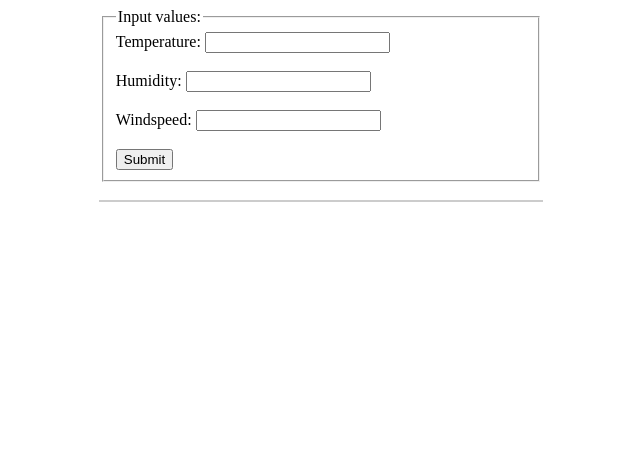
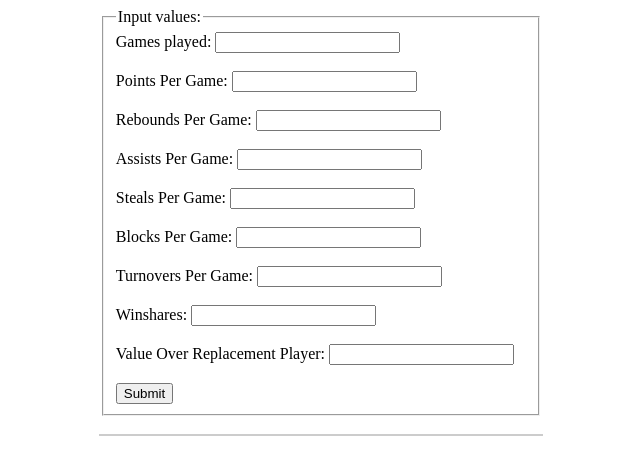
Before and after one commit to wywchan/hegotgame, a Flask app: page / in a window 1280 px wide. Shown: the top 475 px of the page, without its empty margins (319-959 px from the left). Run offline with Flask 2, Linux system fonts and the light colour scheme; parts of the project's set-up code (start-up, migrations or seed data) failed here and were passed over.

Commit message:
Add files via upload

```diff
--- a/app.py
+++ b/app.py
@@ -1,11 +1,25 @@
 import flask
-import pickle
+from joblib import load
+from sklearn.preprocessing import StandardScaler
+from sklearn.metrics import mean_squared_error
 import pandas as pd
+import numpy as np
+from keras.models import Sequential
+from tensorflow.keras.models import model_from_json
+from keras.layers import Dense, Dropout
+from keras.metrics import RootMeanSquaredError
+from keras.callbacks import EarlyStopping
 
-# Use pickle to load in the pre-trained model.
-with open(f'model/bike_model_rf.pkl', 'rb') as f:
-    model = pickle.load(f)
+# Use joblib to load in the StandardScaler.
+sc = load('model/scaler.joblib')
 
+# Load train neural network.
+json_file = open('model/model.json', 'r')
+loaded_model_json = json_file.read()
+json_file.close()
+deploymodel = model_from_json(loaded_model_json)
+deploymodel.load_weights('model/deploymodelweights.h5')
+deploymodel.compile(loss='mse', optimizer = 'adam')
 app = flask.Flask(__name__, template_folder='templates')
 
 @app.route('/', methods=['GET', 'POST'])
@@ -13,16 +27,37 @@ def main():
     if flask.request.method == 'GET':
         return(flask.render_template('main.html'))
     if flask.request.method == 'POST':
-        temperature = flask.request.form['temperature']
-        humidity = flask.request.form['humidity']
-        windspeed = flask.request.form['windspeed']
-        input_variables = pd.DataFrame([[temperature, humidity, windspeed]],
-                                       columns=['temperature', 'humidity', 'windspeed'],
+        g = int(flask.request.form['g'])
+        ppg = float(flask.request.form['ppg'])
+        rpg = float(flask.request.form['rpg'])
+        apg = float(flask.request.form['apg'])
+        spg = float(flask.request.form['spg'])
+        bpg = float(flask.request.form['bpg'])
+        tov = float(flask.request.form['tov']) * g
+        ws = float(flask.request.form['ws'])
+        vorp = float(flask.request.form['vorp'])
+        pts = g * ppg
+        trb = g * rpg
+        ast = g * apg
+        stl = g * spg
+        blk = g * bpg
+        ppgx2 = ppg * ppg
+        ppg_pts = ppg * pts
+        input_variables = pd.DataFrame([[g,ppg,ppgx2, ppg_pts, trb, rpg, ast, apg, stl, spg, blk, bpg, tov, ws, vorp]],
+                                       columns=['g','ppg','ppg^2', 'ppg pts', 'trb', 'rpg', 'ast', 'apg', 'stl', 'spg', 'blk', 'bpg', 'tov', 'ws', 'vorp'],
                                        dtype=float)
-        prediction = model.predict(input_variables)[0]
+        input_variables_sc = sc.transform(input_variables)
+        prediction = deploymodel.predict(input_variables_sc)[0]
         return flask.render_template('main.html',
-                                     original_input={'Temperature':temperature,
-                                                     'Humidity':humidity,
-                                                     'Windspeed':windspeed},
-                                     result=prediction,
+                                     original_input={'Games':g,
+                                                     'Points Per Game':ppg,
+                                                     'Rebounds Per Game':rpg,
+                                                     'Assists Per Game':apg,
+                                                     'Steals Per Game':spg,
+                                                     'Blocks Per Game':bpg,
+                                                     'Turnovers Per Game':round(tov/g),
+                                                     'Winshares':ws,
+                                                     'Value Over Replacement Player':vorp,
+                                                     },
+                                     result=int(prediction),
                                      )
--- a/requirements.txt
+++ b/requirements.txt
@@ -1,5 +1,7 @@
 flask
 pandas
 gunicorn
-sklearn
+sklearn.preprocessing
+joblib
+numpy
 keras
--- a/templates/main.html
+++ b/templates/main.html
@@ -12,19 +12,37 @@ form {
 }
 </style>
 <head>
-    <title>Bike Usage Model</title>
+    <title>He Got Game So Show Him The Money</title>
 </head>
 <form action="{{ url_for('main') }}" method="POST">
     <fieldset>
         <legend>Input values:</legend>
-        Temperature:
-        <input name="temperature" type="number" required>
+        Games played:
+        <input name="g" type="number" required>
         <br>
-        <br> Humidity:
-        <input name="humidity" type="number" required>
+        <br> Points Per Game:
+        <input name="ppg" type="number" required min = "0" step = ".1">
         <br>
-        <br> Windspeed:
-        <input name="windspeed" type="number" required>
+        <br> Rebounds Per Game:
+        <input name="rpg" type="number" required min = "0" step = ".1">
+        <br>
+        <br> Assists Per Game:
+        <input name="apg" type="number" required min = "0" step = ".1">
+        <br>
+        <br> Steals Per Game:
+        <input name="spg" type="number" required min = "0" step = ".1">
+        <br>
+        <br> Blocks Per Game:
+        <input name="bpg" type="number" required min = "0" step = ".1">
+        <br>
+        <br> Turnovers Per Game:
+        <input name="tov" type="number" required min = "0" step = ".1">
+        <br>
+        <br> Winshares:
+        <input name="ws" type="number" required step = ".1">
+        <br>
+        <br> Value Over Replacement Player:
+        <input name="vorp" type="number" required step = ".1">
         <br>
         <br>
         <input type="submit">
@@ -37,7 +55,7 @@ form {
             <b>{{ variable }}</b> : {{ value }}
         {% endfor %}
         <br>
-        <br> Predicted number of bikes in use:
+        <br> This player's salary should be:
            <p style="font-size:50px">{{ result }}</p>
     {% endif %}
 </div>
```
Also changed, not shown: model/model.json (added, +1 -0 lines), 2 other files.
